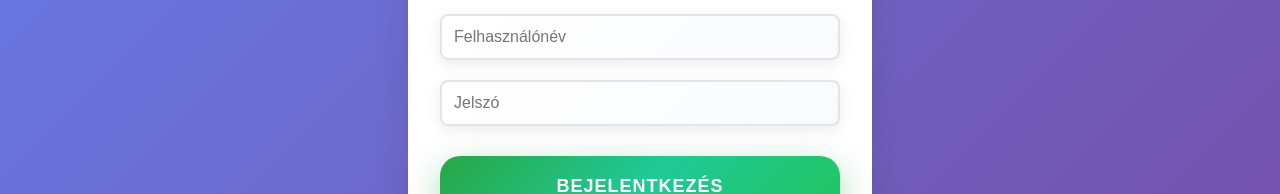
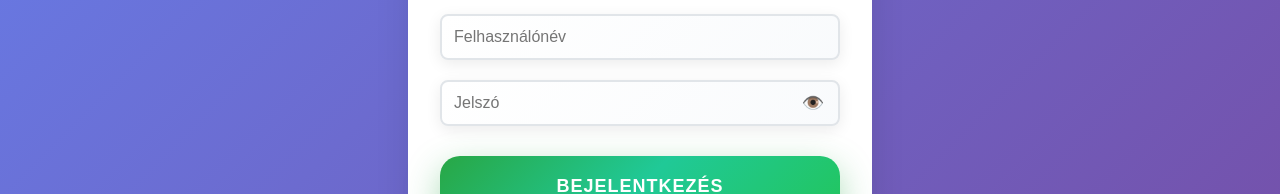
Before and after one commit to TilajiDaniel/Project, a React (Vite) app: page /login in a window 1280 px wide. Shown: the part 298-492 px from the top of the page. Built offline with nearby package versions, Linux system fonts and the light colour scheme.

Commit message:
Jelszó megjelentítés

```diff
--- a/src/App.jsx
+++ b/src/App.jsx
@@ -85,7 +85,7 @@ function AppContent() {
           }
         />
 
-        <Route path="/" element={<Main />} />
+        <Route path="/MainPage" element={<Main />} />
         <Route path="*" element={<h2>404 - Nincs ilyen oldal!</h2>} />
       </Routes>
     </div>
--- a/src/components/Login.jsx
+++ b/src/components/Login.jsx
@@ -9,6 +9,7 @@ export default function Login() {
   const [formData, setFormData] = useState({ username: '', password: '' });
   const [error, setError] = useState('');
   const [loading, setLoading] = useState(false);
+  const [showPassword, setShowPassword] = useState(false);
   const { login } = useAuth();
   const navigate = useNavigate();
 
@@ -25,9 +26,12 @@ export default function Login() {
     setLoading(false);
   };
 
+  const togglePasswordVisibility = () => {
+    setShowPassword(!showPassword);
+  };
+
   return (
     <Layout showNav={false}>
-
       <div className="auth-container">
         <div className="auth-card">
           <h2>🔐 Bejelentkezés</h2>
@@ -41,15 +45,23 @@ export default function Login() {
                 required
               />
             </div>
-          <div className="form-group">
+            {/* MÓDOSÍTOTT JELSZÓ MEZŐ */}
+            <div className="form-group password-group">
               <input
-              type="password"
+                type={showPassword ? 'text' : 'password'}
                 name="password"
                 placeholder="Jelszó"
                 value={formData.password}
                 onChange={(e) => setFormData({ ...formData, [e.target.name]: e.target.value })}
                 required
               />
+              <button
+                type="button"
+                className="password-toggle"
+                onClick={togglePasswordVisibility}
+              >
+                {showPassword ? '⚱️' : '👁️'}
+              </button>
             </div>
             {error && <div className="error">{error}</div>}
             <button type="submit" disabled={loading}>
@@ -59,7 +71,6 @@ export default function Login() {
           <p>Nincs fiókod? <Link to="/register">Regisztrálj</Link></p>
         </div>
       </div>
-
     </Layout>
   );
 }
--- a/src/components/RegEmail.jsx
+++ b/src/components/RegEmail.jsx
@@ -3,7 +3,6 @@ import { useNavigate, Link } from 'react-router-dom';
 import Layout from './Layout';
 import '../styles/AuthForms.css';
 
-// HARDKÓDOLT URL - állítsd be a saját backend URL-edre
 const API_BASE_URL = 'https://localhost:7133';
 
 export default function RegisterSuccess() {
@@ -59,7 +58,7 @@ export default function RegisterSuccess() {
     <Layout showNav={false}>
       <div className="auth-container">
         <div className="auth-card">
-          <h2>📬 Email megerősítés</h2>
+          <h2> Email megerősítés</h2>
 
           <p className="auth-text">
             Nézze meg az email címét, és kattintson a megerősítő linkre az emailben.
@@ -117,7 +116,6 @@ export default function RegisterSuccess() {
             </button>
           </form>
         </div>
-        <FabButton />
       </div>
     </Layout>
   );
--- a/src/components/Register.jsx
+++ b/src/components/Register.jsx
@@ -1,3 +1,4 @@
+// Register.jsx
 import React, { useState } from 'react';
 import { useNavigate, Link } from 'react-router-dom';
 import Layout from './Layout';
@@ -14,6 +15,7 @@ export default function Register() {
   });
   const [error, setError] = useState('');
   const [loading, setLoading] = useState(false);
+  const [showPassword, setShowPassword] = useState(false); // ÚJ: jelszó láthatóság
   const navigate = useNavigate();
 
   const handleChange = (e) => {
@@ -21,16 +23,32 @@ export default function Register() {
     setError('');
   };
 
+  const togglePasswordVisibility = () => {
+    setShowPassword(!showPassword);
+  };
+
   const handleSubmit = async (e) => {
     e.preventDefault();
     setLoading(true);
     setError('');
 
-    if (formData.password.length < 6 && !formData.password.includes('A, Á, B, C, CS, D, DZ, DZS, E, É, F, G, GY, H, I, Í, J, K, L, LY, M, N, NY, O, Ó, Ö, Ő, P, Q, R, S, SZ, T, TY, U, Ú, Ü, Ű, V, W, X, Y, Z, ZS')) {
-      setError('A jelszó legalább 6 karakter legyen és tartalmazzon nagybetűt!');
-      setLoading(false);
-      return;
-    }
+     if (formData.password.length < 6) {
+    setError('A jelszó legalább 6 karakter legyen!');
+    setLoading(false);
+    return;
+  }
+
+  if (!/[A-ZÁÉÓÖŐÚÜŰ]/.test(formData.password)) {
+    setError('A jelszó tartalmazzon legalább 1 nagybetűt!');
+    setLoading(false);
+    return;
+  }
+
+  if (!/[0-9]/.test(formData.password)) {
+    setError('A jelszó tartalmazzon legalább 1 számot!');
+    setLoading(false);
+    return;
+  }
 
     if (formData.username.length < 3) {
       setError('A felhasználónév legalább 3 karakter legyen!');
@@ -96,10 +114,11 @@ export default function Register() {
               />
             </div>
 
-            <div className="form-group">
+            {/* MÓDOSÍTOTT JELSZÓ MEZŐ */}
+            <div className="form-group password-group">
               <label>Jelszó</label>
               <input
-                type="password"
+                type={showPassword ? 'text' : 'password'}
                 name="password"
                 placeholder="Legalább 6 karakter"
                 value={formData.password}
@@ -107,6 +126,15 @@ export default function Register() {
                 required
                 minLength="6"
               />
+              <button
+
+                type="button"
+                className="password-toggle_reg"
+                onClick={togglePasswordVisibility}
+
+              >
+                {showPassword ? '🙈' : '👁️'}
+              </button>
             </div>
 
             {error && <div className="error">{error}</div>}
--- a/src/pages/AdminDashboard.jsx
+++ b/src/pages/AdminDashboard.jsx
@@ -113,13 +113,12 @@ const AdminDashboard = () => {
         proteinPer100g: Number(editingFood.proteinPer100g) || 0,
         carbsPer100g: Number(editingFood.carbsPer100g) || 0,
         fatPer100g: Number(editingFood.fatPer100g) || 0,
-        // SWAGGER szerinti kötelező mezők:
         category: {
             categoryId: Number(editingFood.categoryId),
             categoryName: "Frissített kategória",
             description: "Admin által frissítve"
         },
-        mealFoodItems: [] // Üres tömb!
+        mealFoodItems: []
     };
 
     try {
--- a/src/pages/Etelek-elrendezese.jsx
+++ b/src/pages/Etelek-elrendezese.jsx
@@ -97,7 +97,7 @@ const groupedMeals = meals.reduce((acc, meal) => {
   return acc;
 }, {});
 
-const mealOrder = ["Reggeli", "Ebéd", "Vacsora", "Uzsonna/Nasi"];
+const mealOrder = ["Breakfast", "Lunch", "Dinner", "Uzsonna/Nasi"];
 
   return (
     <Layout>
@@ -125,7 +125,6 @@ const mealOrder = ["Reggeli", "Ebéd", "Vacsora", "Uzsonna/Nasi"];
 
           {error && <div className="error-message">{error}</div>}
 
-          {/* ÜRES ÁLLAPOT */}
           {meals.length === 0 ? (
             <div className="empty-state">
               <div className="empty-icon">🍽️</div>
@@ -135,10 +134,8 @@ const mealOrder = ["Reggeli", "Ebéd", "Vacsora", "Uzsonna/Nasi"];
               </button>
             </div>
           ) : (
-            /* ÉTELEK RÁCS */
             <div className="meal-columns-container">
   {mealOrder.map((type) => (
-    // Csak akkor jelenítjük meg az oszlopot, ha van benne étel
     groupedMeals[type] && groupedMeals[type].length > 0 && (
       <div key={type} className="meal-column">
         <h3 className="column-title">{type}</h3>
@@ -147,13 +144,16 @@ const mealOrder = ["Reggeli", "Ebéd", "Vacsora", "Uzsonna/Nasi"];
           {groupedMeals[type].map((meal) => (
             <div key={meal.itemKey} className="food-card">
               <div className="food-header">
+                <div className="meal-type-badge">
+                      {meal.mealType}
+                    </div>
                 <h4>{meal.foodName}</h4>
                 <span className="calories-badge">{meal.calories} kcal</span>
               </div>
 
               <div className="food-details">
                 <div className="nutrient-row">
-                  <span>{meal.quantityGrams}g</span>
+                  <span>quantity: {meal.quantityGrams}g</span>
                 </div>
               </div>
 
--- a/src/pages/Kalorie-kalkulator.jsx
+++ b/src/pages/Kalorie-kalkulator.jsx
@@ -90,15 +90,13 @@ const Kalorie = () => {
 
       localStorage.setItem('isCalorieDone', 'true');
 
-      alert(`Sikeresen beállítva: ${calories} kcal! Most visszairányítunk a főoldalra.`);
-
-
+      setResults(null);
     } catch (err) {
       console.error("Mentési hiba:", err);
-      alert("Nem sikerült elmenteni a célt.");
+      alert("Nem sikerült elmenteni a célt."+ err.message);
     }
   };
-
+33
   return (
     <Layout>
     <div className="container">
@@ -113,7 +111,7 @@ const Kalorie = () => {
     <div className="calorie-calculator p-6 max-w-md mx-auto bg-white rounded-lg shadow-md">
       <form onSubmit={handleSubmit} className="space-y-4">
         <div>
-          <label className="block text-sm font-medium mb-1">Age (years)</label>
+          <label className="block text-sm font-medium mb-1">Age </label>
           <input
             type="number"
             name="age"
--- a/src/styles/AuthForms.css
+++ b/src/styles/AuthForms.css
@@ -44,3 +44,57 @@ button {
   border-radius: 8px;
   margin: 10px 0;
 }
+/* AuthForms.css végéhez add hozzá */
+.password-group {
+  position: relative;
+}
+
+.password-group {
+  position: relative;
+}
+
+.password-toggle {
+  position: absolute;
+  right: 12px;
+  top: 50%;
+  transform: translateY(-50%);
+  background: none;
+  border: none;
+  cursor: pointer;
+  font-size: 18px;
+  padding: 0;
+  width: 30px;
+  height: 30px;
+  display: flex;
+  align-items: center;
+  justify-content: center;
+  color: #666;
+  transition: color 0.2s ease;
+}
+.password-toggle_reg{
+  position: absolute;
+  right: 12px;
+  top: 50%;
+  transform: translateY(-50%);
+  background: none;
+  border: none;
+  cursor: pointer;
+  font-size: 18px;
+  padding: 0;
+  width: 30px;
+  height: 30px;
+  display: flex;
+  align-items: center;
+  justify-content: center;
+  color: #666;
+  transition: color 0.2s ease;
+  top: 61px;
+}
+
+.password-toggle:hover {
+  color: #333;
+}
+
+.form-group input {
+  padding-right: 60px; /* Hely a szem ikonnak */
+}
--- a/src/styles/Etelek-elrendezese.css
+++ b/src/styles/Etelek-elrendezese.css
@@ -1,16 +1,13 @@
 .meal-columns-container {
-  display: grid;
-  grid-template-columns: repeat(auto-fit, minmax(300px, 1fr));
-  gap: 2rem;
-  align-items: start;
-  padding: 1rem;
+  display: flex;
+  flex-direction: row;
+  gap: 20px;
+  overflow-x: auto;
 }
 
 .meal-column {
-  background: #f4f7f6;
-  padding: 1.2rem;
-  border-radius: 15px;
-  border: 1px solid #e0e0e0;
+  flex: 1;
+  min-width: 250px;
 }
 
 .column-title {
```
Lines whose indentation alone changed are shown as unchanged.
